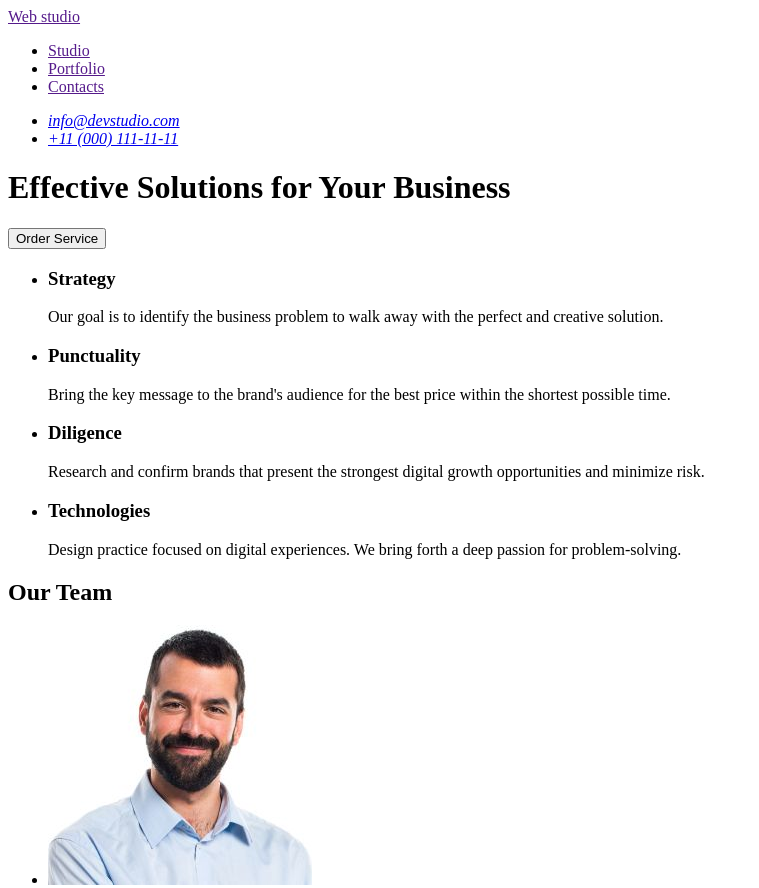
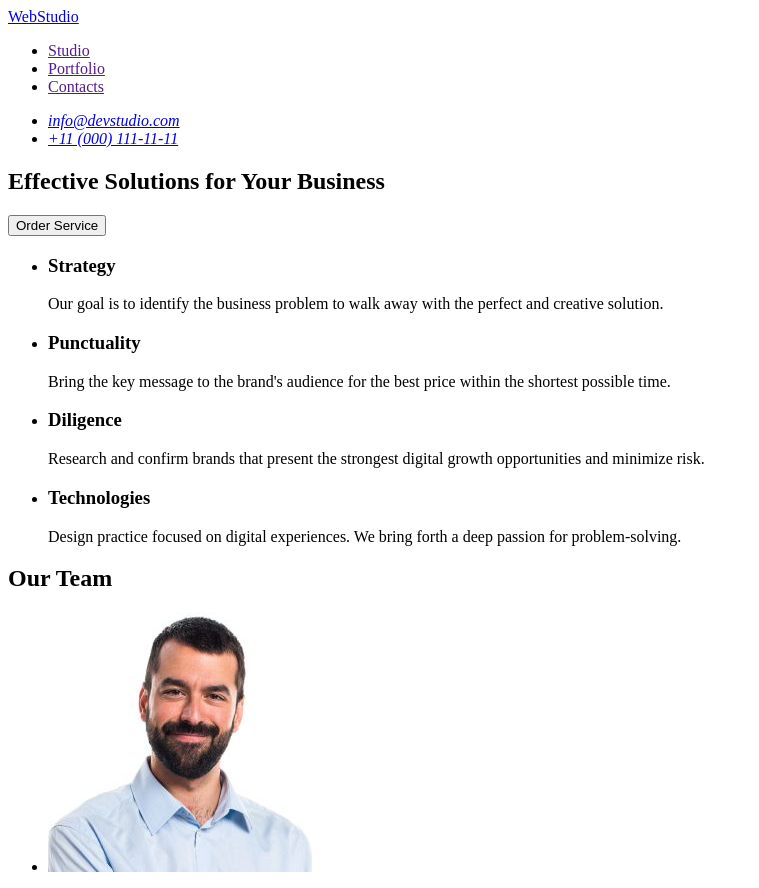
Before and after one commit to ks-murr-21/goit-markup-hw-01, a plain HTML site: page index.html in a window 1280 px wide. Shown: the top 888 px of the page, without its empty margins (0-759 px from the left). Drawn offline with Linux system fonts and the light colour scheme.

Commit message:
error correction

```diff
--- a/index.html
+++ b/index.html
@@ -12,9 +12,8 @@
   <body>
     <!-- Header section -->
     <header>
-      <a href="">Web <span>studio</span></a>
-
       <nav>
+        <a href="./index.html">WebStudio</a>
         <ul>
           <li>
             <a href="">Studio</a>
@@ -36,8 +35,10 @@
     </header>
     <!-- Unique content -->
     <main>
-      <h1>Effective Solutions for Your Business</h1>
-      <button type="button">Order Service</button>
+      <section>
+        <h1>Effective Solutions for Your Business</h1>
+        <button type="button">Order Service</button>
+      </section>
       <!-- Our benefits -->
       <section>
         <ul>
@@ -117,7 +118,7 @@
     </main>
     <!-- Footer section -->
     <footer>
-      <a href="">Web <span>studio</span></a>
+      <a href="./index.html">WebStudio</a>
       <p>
         Increase the flow of customers and sales for your business with digital
         marketing & growth solutions.
```
